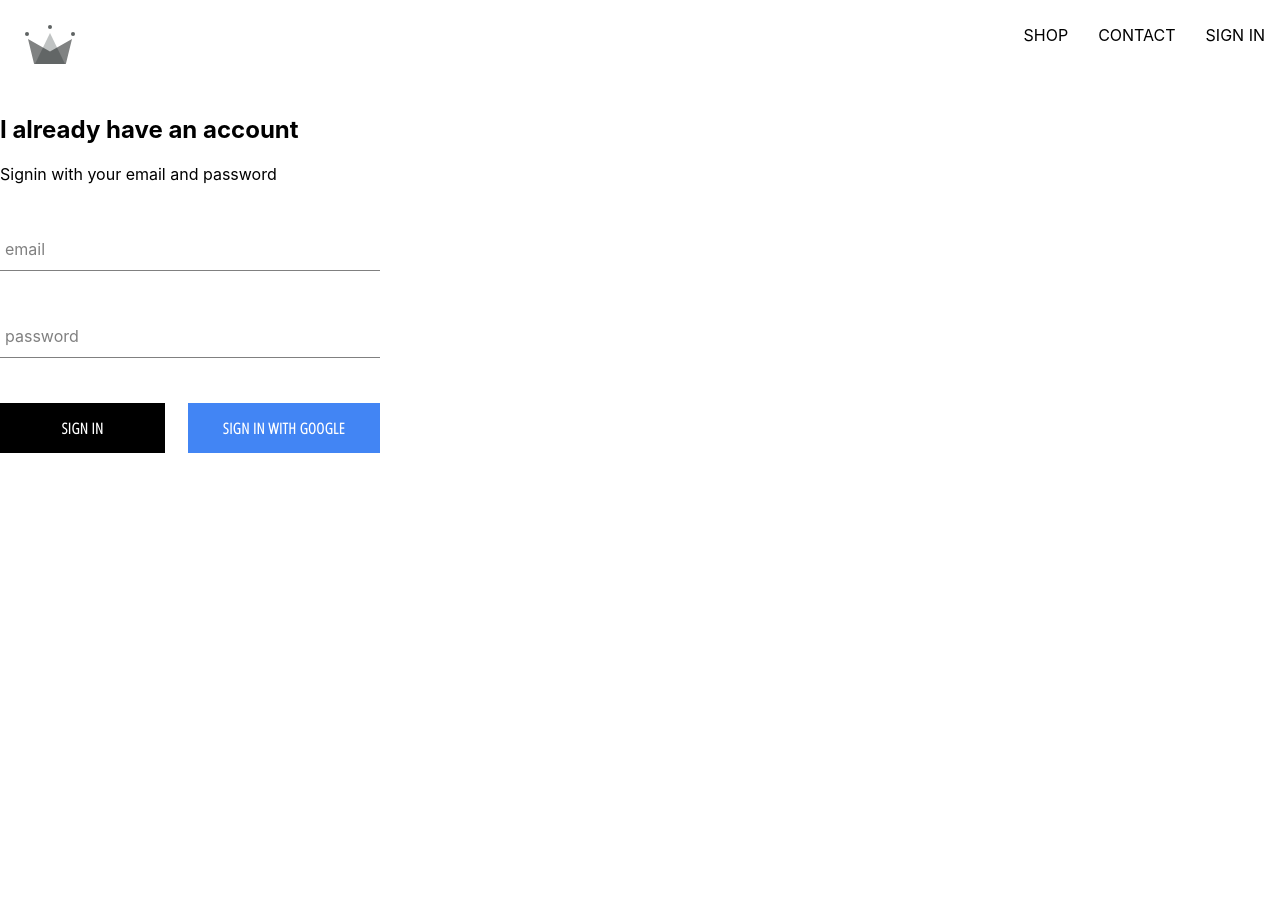
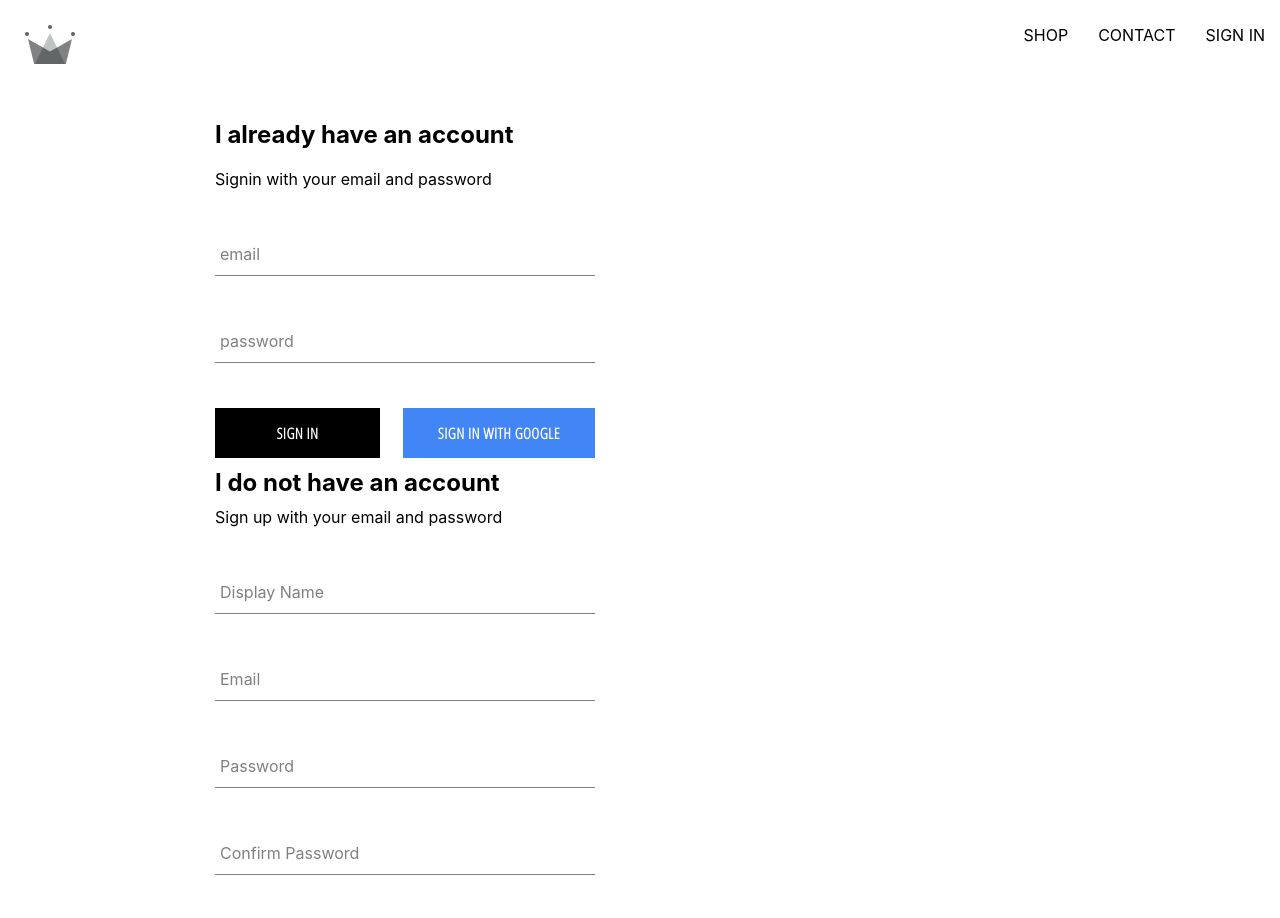
Before and after one commit to tejaswate7/crwn-clothing, a React (Create React App) app: page /signin in a window 1280 px wide. Shown: the top 918 px of the page. Before the commit the page ends 800 px from the top, so only its background shows below. Built offline with nearby package versions, Linux system fonts and the light colour scheme; no server answers.

Commit message:
Implemented firebase utils, included ability to store authenticated users in firestore

```diff
--- a/src/App.js
+++ b/src/App.js
@@ -5,7 +5,7 @@
 import ShopPage from './pages/shop/shop.component'
 import Header from './components/header/header.component'
 import SignInAndSignUpPage from './pages/sign-in-and-sign-up/sign-in-and-sign-up.component';
-import { auth } from './firebase/firebase.utils'
+import { auth, createUserProfileDocument } from './firebase/firebase.utils'
 
 class App extends React.Component {
   constructor(props){
@@ -21,8 +21,24 @@
   unsubscribeFromAuth = null
 
   componentDidMount() {
-    this.unsubscribeFromAuth = auth.onAuthStateChanged(user => {
-      this.setState({currentUser: user})
+    this.unsubscribeFromAuth = auth.onAuthStateChanged(async userAuth => {
+      if(userAuth){
+          const userRef = await createUserProfileDocument(userAuth);
+          userRef.onSnapshot(snapShot => {
+
+            this.setState({
+              currentUser: {
+                id: snapShot.id,
+                ...snapShot.data()
+              }
+            })
+            console.log(this.state)
+          })
+      }
+      else {
+        this.setState({currentUser: userAuth})
+      }
+
     })
   }
 
--- /dev/null
+++ b/src/components/sign-up/sign-up.component.jsx
@@ -0,0 +1,106 @@
+import React from 'react'
+
+import FormInput from '../form-input/form-input.component'
+import CustomButton from '../custom-button/custom-button.component'
+
+import { auth, createUserProfileDocument } from '../../firebase/firebase.utils'
+import './sign-up.styles.scss'
+
+
+class SignUp extends React.Component {
+    constructor(props){
+        super(props);
+
+        this.state = {
+            displayName: '',
+            email: '',
+            password: '',
+            confirmPassword: ''
+        }
+    }
+
+    handleSubmit = async event => {
+        event.preventDefault()
+        const {displayName, email, password, confirmPassword } = this.state;
+        if (password !== confirmPassword){
+            alert('passwords dont match')
+            return;
+        }
+        try {
+
+            const { user } = await auth.createUserWithEmailAndPassword(email, password);
+            await createUserProfileDocument(user, {displayName})
+
+            this.setState({
+                displayName: '',
+                email: '',
+                password: '',
+                confirmPassword: ''})
+
+        }
+        catch(error){
+            console.error(error)
+        }
+
+    }
+
+
+    handleChange = event => {
+        const {name, value} = event.target
+        this.setState({[name]:value})
+    }
+
+
+    render() {
+        const {displayName, email, password, confirmPassword } = this.state;
+        return(
+            <div className='sign-up'>
+                <h2 className='title'>I do not have an account</h2>
+                <span>Sign up with your email and password</span>
+                <form className='sign' onSubmit={this.handleSubmit}>
+                <FormInput
+                    type='text'
+                    name='displayName'
+                    value={displayName}
+                    onChange={this.handleChange}
+                    label='Display Name'
+                    required
+                />
+
+                <FormInput
+                    type='email'
+                    name='email'
+                    value={email}
+                    onChange={this.handleChange}
+                    label='Email'
+                    required
+                />
+
+                <FormInput
+                    type='passowrd'
+                    name='password'
+                    value={password}
+                    onChange={this.handleChange}
+                    label='Password'
+                    required
+                />
+
+                <FormInput
+                    type='password'
+                    name='confirmPassword'
+                    value={confirmPassword}
+                    onChange={this.handleChange}
+                    label='Confirm Password'
+                    required
+                />
+
+                <CustomButton type='submit'> SIGN UP</CustomButton>
+
+                </form>
+
+            </div>
+        )
+    }
+}
+
+export default SignUp;
--- /dev/null
+++ b/src/components/sign-up/sign-up.styles.scss
@@ -0,0 +1,9 @@
+.sign-up {
+    display: flex;
+    flex-direction:column;
+    width: 380px;
+
+    .title{
+        margin: 10px 0;
+    }
+}
--- a/src/firebase/firebase.utils.js
+++ b/src/firebase/firebase.utils.js
@@ -13,6 +13,34 @@
   };
 
 
+export const createUserProfileDocument = async (userAuth, additionalData) => {
+    if(!userAuth) return;
+
+    const userRef = firestore.doc(`users/${userAuth.uid}`);
+    const snapShot = await userRef.get();
+
+    if(!snapShot.exists) {
+        const {displayName, email } = userAuth
+        const createdAt = new Date()
+
+    try {
+        await userRef.set({
+            displayName,
+            email,
+            createdAt,
+            ...additionalData
+        })
+
+
+    }catch(error){
+        console.log("Error creating user", error.message)
+
+        }
+    }
+
+    return userRef;
+}
+
   firebase.initializeApp(config);
 
   export const auth = firebase.auth()
--- a/src/pages/sign-in-and-sign-up/sign-in-and-sign-up.component.jsx
+++ b/src/pages/sign-in-and-sign-up/sign-in-and-sign-up.component.jsx
@@ -1,10 +1,12 @@
 import React from 'react'
 import SignIn from '../../components/sign-in/sign-in.component'
 import './sign-in-and-sign-up.styles.scss'
+import Signup from '../../components/sign-up/sign-up.component'
 
 const SignInAndSignUpPage = () => (
     <div className='sign-in-and-sign-up'>
         <SignIn/>
+        <Signup/>
     </div>
 )
 
--- a/src/pages/sign-in-and-sign-up/sign-in-and-sign-up.styles.scss
+++ b/src/pages/sign-in-and-sign-up/sign-in-and-sign-up.styles.scss
@@ -0,0 +1,6 @@
+.sign-in-and-sign-up {
+    width: 850px;
+    direction: flex;
+    justify-content: space-between;
+    margin: 30px auto;
+}
```
